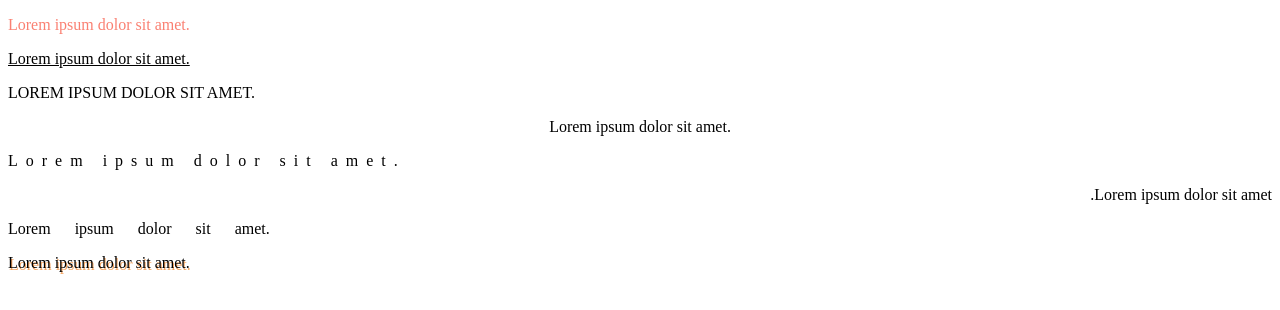
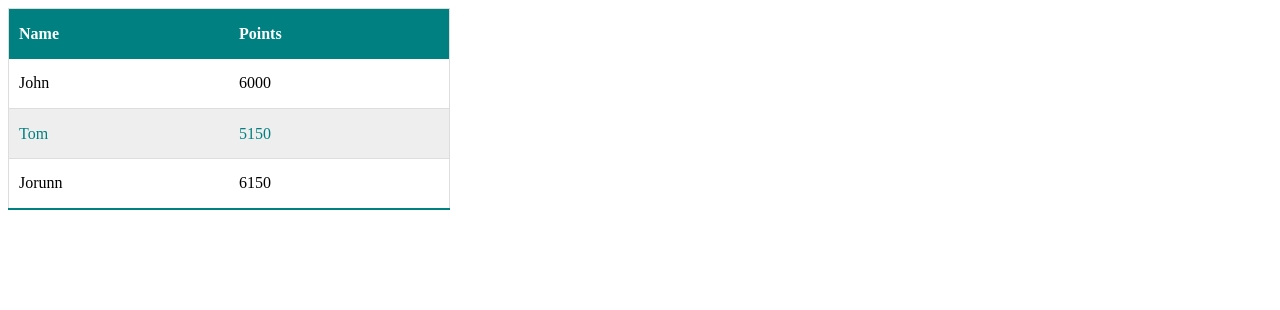
Before and after one commit to Marius-Langeland/Site, a plain HTML site: page index.html in a window 1280 px wide. Drawn offline with Linux system fonts and the light colour scheme.

Commit message:
Updated to table styling

```diff
--- a/index.html
+++ b/index.html
@@ -8,15 +8,23 @@
     <link rel="stylesheet" href="style.css">
 </head>
 <body>
-    <p id="s1">Lorem ipsum dolor sit amet.</p>
-    <p id="s2">Lorem ipsum dolor sit amet.</p>
-    <p id="s3">Lorem ipsum dolor sit amet.</p>
-    <p id="s4">Lorem ipsum dolor sit amet.</p>
-
-    <p id="s5">Lorem ipsum dolor sit amet.</p>
-    <p id="s6">Lorem ipsum dolor sit amet.</p>
-    <p id="s7">Lorem ipsum dolor sit amet.</p>
-    <p id="s8">Lorem ipsum dolor sit amet.</p>
-
+    <table>
+        <tr>
+            <th>Name</td>
+            <th>Points</td>
+        </tr>
+        <tr>
+            <td>John</td>
+            <td>6000</td>
+        </tr>
+        <tr>
+            <td>Tom</td>
+            <td>5150</td>
+        </tr>
+        <tr>
+            <td>Jorunn</td>
+            <td>6150</td>
+        </tr>
+    </table>
 </body>
 </html>
--- a/style.css
+++ b/style.css
@@ -1,8 +1,32 @@
-#s1{ color: salmon; }
-#s2{ text-decoration: underline; }
-#s3{ text-transform: uppercase; }
-#s4{ text-align: center; }
-#s5{ letter-spacing: 8px;}
-#s6{ direction: rtl;}
-#s7{ word-spacing: 20px;}
-#s8{ text-shadow: 1px 2px sandybrown;}
+tr{ height: 50px; }
+td{ width: 200px; }
+
+td{
+    border-bottom: 1px solid #DDD;
+    border-collapse: collapse;
+}
+
+th{
+    color: white;
+    background-color: teal;
+}
+
+tr:nth-child(odd){
+    background-color: #EEE;
+    color: teal;
+}
+
+tr:nth-child(even) {
+    background-color: #FFF;
+}
+
+th, td{
+    text-align: left;
+    padding: 10px;
+}
+
+table{
+    border: 1px solid #DDD;
+    border-bottom: 2px solid teal;
+    border-collapse: collapse;
+}
```
